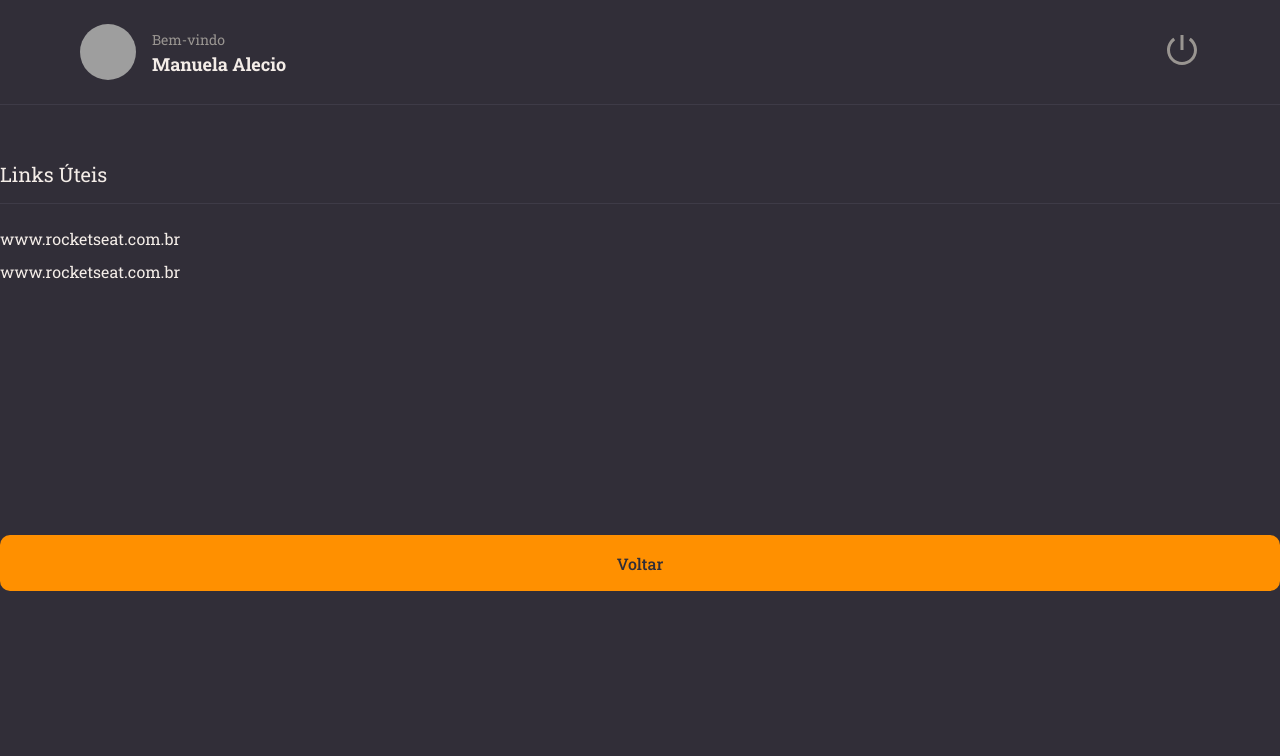
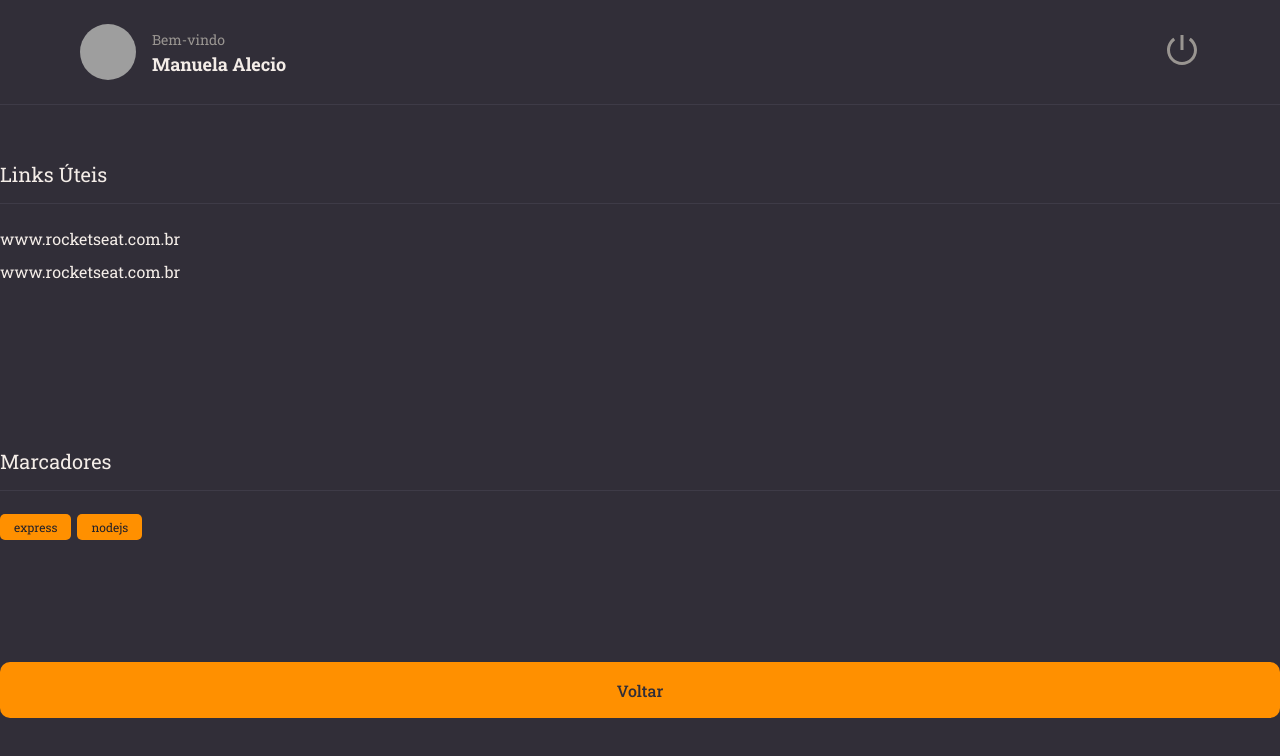
Before and after one commit to manuelaalecio/frontend-rocketNotes, a React (Vite) app: page / in a window 1280 px wide. Shown: the top 756 px of the page. Built offline with nearby package versions, Linux system fonts and the light colour scheme; grey boxes are pictures that could not be loaded.

Commit message:
feat: create tag component and add on details

```diff
--- /dev/null
+++ b/src/components/Tag/index.jsx
@@ -0,0 +1,5 @@
+import { Container } from "./styles";
+
+export function Tag({ title }) {
+  return <Container>{title}</Container>;
+}
--- /dev/null
+++ b/src/components/Tag/styles.js
@@ -0,0 +1,10 @@
+import styled from "styled-components";
+
+export const Container = styled.span`
+  font-size: 12px;
+  padding: 5px 14px;
+  border-radius: 5px;
+  margin-right: 6px;
+  color: ${({ theme }) => theme.COLORS.BACKGROUND_900};
+  background-color: ${({ theme }) => theme.COLORS.ORANGE};
+`;
--- a/src/pages/Details/index.jsx
+++ b/src/pages/Details/index.jsx
@@ -3,6 +3,7 @@
 import { Header } from "../../components/Header";
 import { Button } from "../../components/Button";
 import { Section } from "../../components/Section";
+import { Tag } from "../../components/Tag";
 
 export function Details() {
   return (
@@ -19,6 +20,11 @@
         </Links>
       </Section>
 
+      <Section title="Marcadores">
+        <Tag title={"express"} />
+        <Tag title={"nodejs"} />
+      </Section>
+
       <Button title="Voltar" />
     </Container>
   );
```
